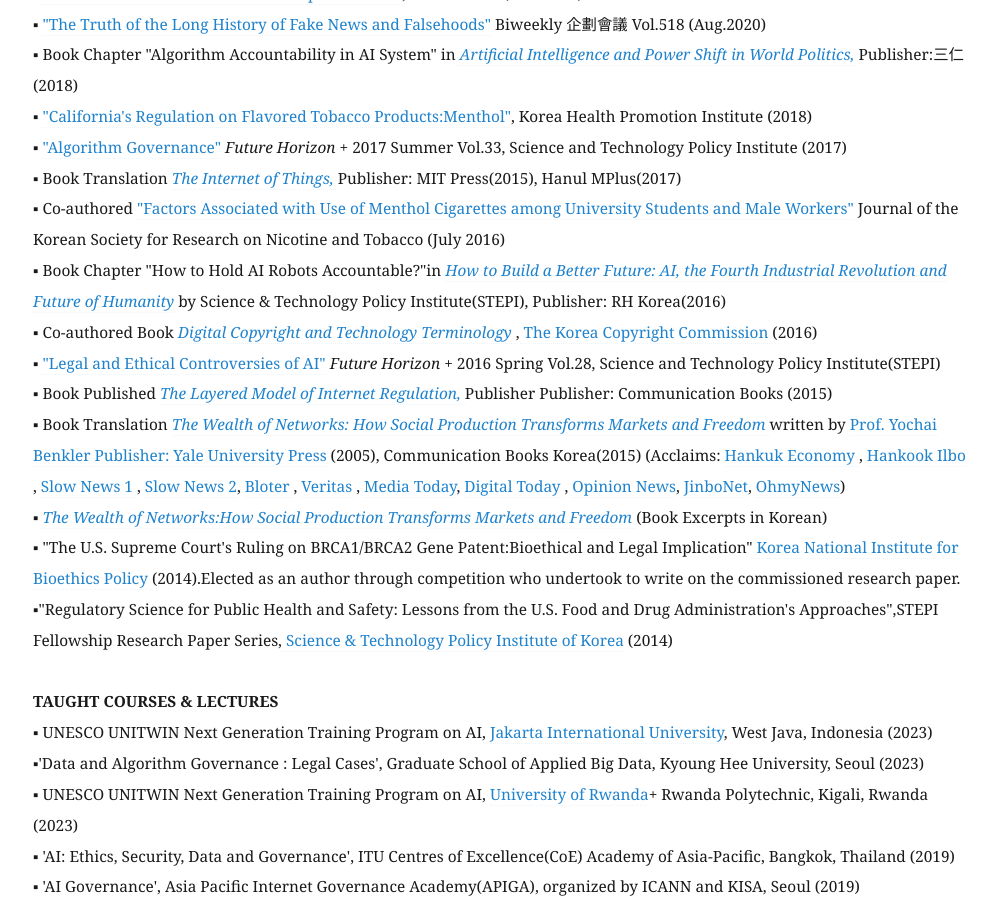
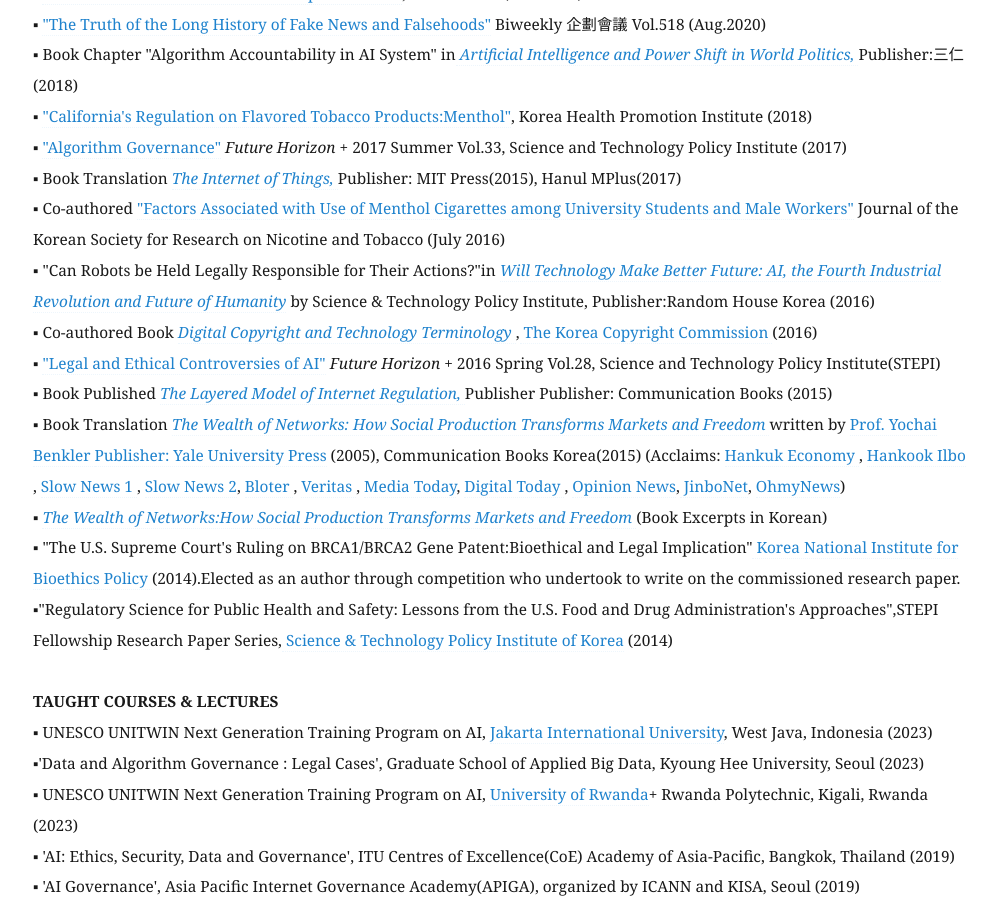
Before and after one commit to eunchangchoi/eunchangchoi.github.io, a Jekyll site: the page built from index.md, in a window 1280 px wide and 900 px high, scrolled down 3499 px. Shown: the whole window, without its empty margins (67-1063 px from the left). Built offline with Jekyll 4.4.1, drawn with Linux system fonts in a browser that asks for light colours.

Commit message:
Update index.md

```diff
--- a/index.md
+++ b/index.md
@@ -72,7 +72,7 @@
 ▪ <a href="https://www.stepi.re.kr/site/stepiko/PeriodicReportView.do?reIdx=33&pageIndex=1&cateCont=A0505&searchYear=&searchCondition=2&searchKeyword=%EC%B5%9C%EC%9D%80%EC%B0%BD&searchSort=PUBLIC_DT"> "Algorithm Governance"</a><i> Future Horizon +</i> 2017 Summer Vol.33, Science and Technology Policy Institute (2017) <br>
 ▪ Book Translation <a href="http://www.kyobobook.co.kr/product/detailViewKor.laf?ejkGb=KOR&mallGb=KOR&barcode=9788946062726&orderClick=LAH&Kc="> <i> The Internet of Things,</i> </a> Publisher: MIT Press(2015), Hanul MPlus(2017)<br>
 ▪ Co-authored <a href="http://www.jksrnt.org/journal/view.html?doi=10.25055/JKSRNT.2016.7.2.74"> "Factors Associated with Use of Menthol Cigarettes among University Students and Male Workers"</a> Journal of the Korean Society for Research on Nicotine and Tobacco (July 2016)<br>
-▪ Book Chapter "How to Hold AI Robots Accountable?"in <a href="https://bit.ly/3cT4dSs"><i>How to Build a Better Future: AI, the Fourth Industrial Revolution and Future of Humanity</i></a> by Science & Technology Policy Institute(STEPI), Publisher: RH Korea(2016) <br>
+▪ "Can Robots be Held Legally Responsible for Their Actions?"in <a href="https://bit.ly/3cT4dSs"><i> Will Technology Make Better Future: AI, the Fourth Industrial Revolution and Future of Humanity</i></a> by Science & Technology Policy Institute, Publisher:Random House Korea (2016) <br>
 ▪ Co-authored Book <a href= "https://copyright.or.kr/information-materials/publication/research-report/view.do?brdctsno=40222&pageIndex=1&brdctsstatecode=&brdclasscode=&searchTarget=SUBJECT&nationcode=&brdno=34&noticeYn=&etc1=&searchText=%EA%B8%B0%EC%88%A0%EC%9A%A9%EC%96%B4&portalcode=04&servicecode=06&searchkeyword=&portalcode04=#"><i> Digital Copyright and Technology Terminology </i> </a>,<a href="https://www.copyright.or.kr/eng/main.do"> The Korea Copyright Commission </a>(2016) <br>
 ▪ <a href="https://www.stepi.re.kr/site/stepiko/PeriodicReportView.do?reIdx=28&pageIndex=1&cateCont=A0505&searchYear=&searchCondition=2&searchKeyword=%EC%B5%9C%EC%9D%80%EC%B0%BD&searchSort=PUBLIC_DT">"Legal and Ethical Controversies of AI"</a> <i> Future Horizon +</i> 2016 Spring Vol.28, Science and Technology Policy Institute(STEPI) <br>
 ▪ Book Published <a href="http://www.kyobobook.co.kr/product/detailViewKor.laf?barcode=9791130437002&orderClick=357"> <i>The Layered Model of Internet Regulation, </i></a> Publisher Publisher: Communication Books (2015) <br>
```
